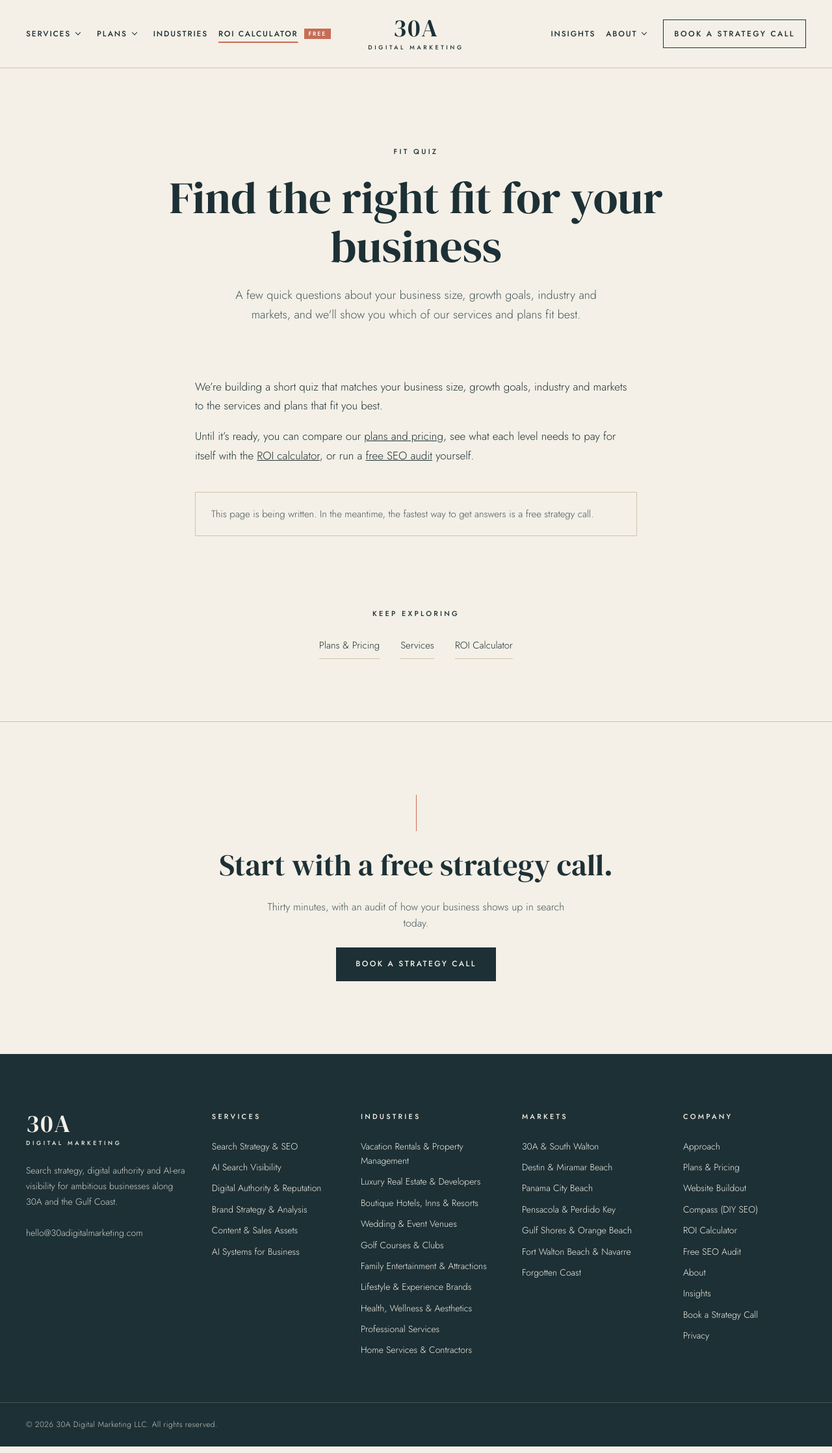
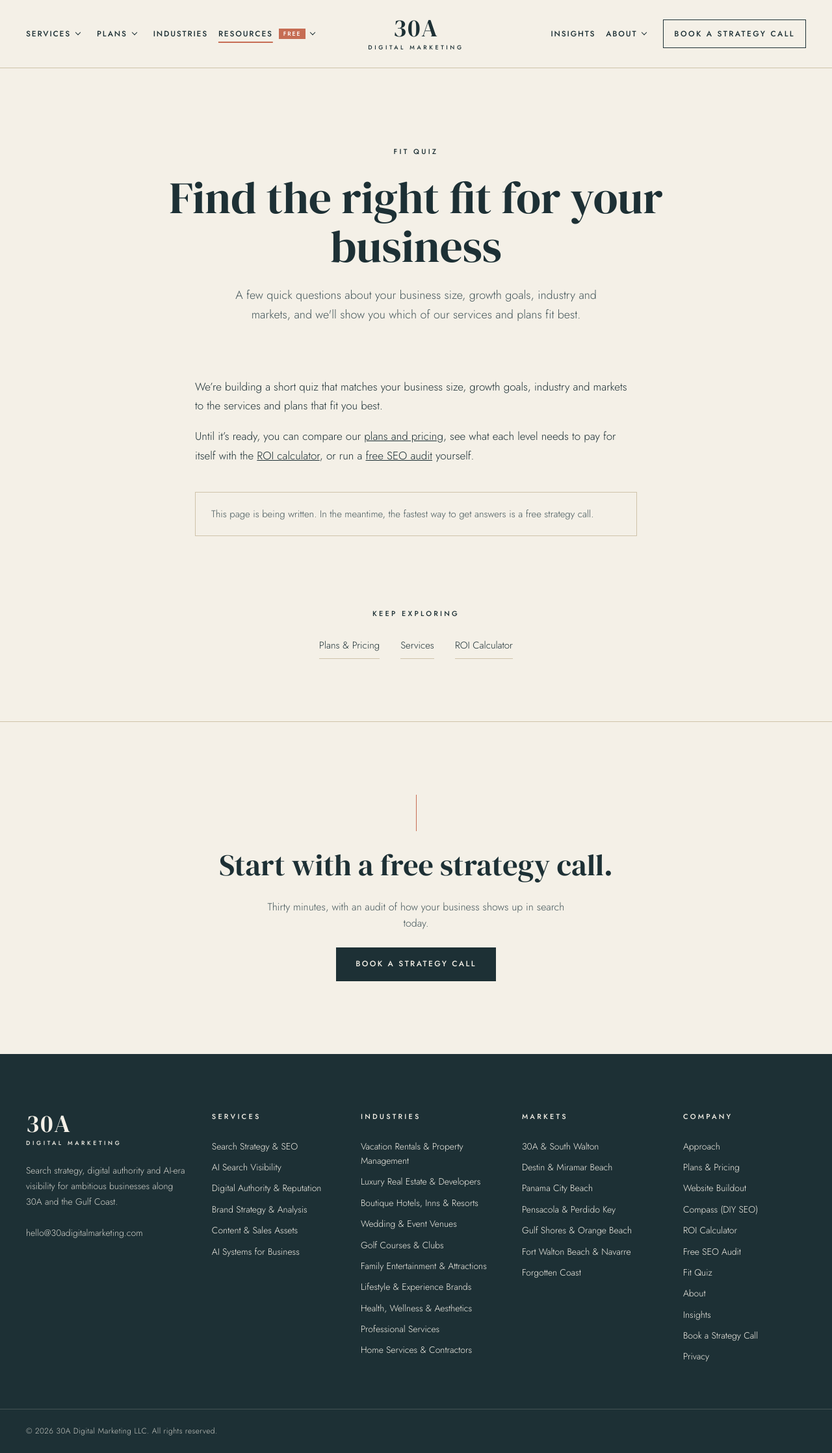
Before and after one commit to benalan317/30adigitalmarketing, a Jekyll site: the page built from fit-quiz/index.md, in a window 1280 px wide. Shown: the whole page at 65% size. Built offline with Jekyll 4.4.1, drawn with Linux system fonts in a browser that asks for light colours.

Commit message:
Add a Resources dropdown to the top menu (Free SEO Audit, ROI Calculator, Fit Quiz)
Co-Authored-By: Claude Sonnet 5.5 <noreply@anthropic.com>
Claude-Session: https://claude.ai/code/session_01Uq3wGXignUrd3BAjDu1muj

```diff
--- a/_includes/footer.html
+++ b/_includes/footer.html
@@ -53,6 +53,7 @@
         <li><a href="/plans/diy-seo/">Compass (DIY SEO)</a></li>
         <li><a href="/roi-calculator/">ROI Calculator</a></li>
         <li><a href="/free-audit/">Free SEO Audit</a></li>
+        <li><a href="/fit-quiz/">Fit Quiz</a></li>
         <li><a href="/about/">About</a></li>
         <li><a href="/insights/">Insights</a></li>
         <li><a href="/strategy-call/">Book a Strategy Call</a></li>
--- a/_includes/header.html
+++ b/_includes/header.html
@@ -3,7 +3,7 @@
   Pages with `header_style: overlay` in their front matter (the homepage) place the menu over the photo.
 
   Layout (Oct 23): Services and Plans sit side by side on the left (what we do / how you buy it),
-  followed by Industries and the ROI Calculator (highlighted with an accent underline and a "Free" tag).
+  followed by Industries and Resources (Free SEO Audit, ROI Calculator, Fit Quiz; highlighted with an accent underline and a "Free" tag).
   Insights, About and the "Book a Strategy Call" button sit on the right.
 
   The Services list builds itself from each service page's front matter (group: services, flagship: true).
@@ -59,7 +59,17 @@
 
       <a class="nav-link" href="/industries/">Industries</a>
 
-      <a class="nav-link nav-calc" href="/roi-calculator/"><span class="nav-calc-label">ROI Calculator</span><span class="nav-tag">Free</span></a>
+      <div class="nav-item has-submenu nav-calc">
+        <a href="/free-audit/"><span class="nav-calc-label">Resources</span><span class="nav-tag">Free</span></a>
+        <button class="submenu-toggle" type="button" aria-expanded="false" aria-controls="submenu-resources" aria-label="Show the free resources list"></button>
+        <div class="submenu" id="submenu-resources">
+          <ul>
+            <li><a href="/free-audit/"><span class="submenu-title">Free SEO Audit</span><span class="submenu-note">Run it yourself in about an hour.</span></a></li>
+            <li><a href="/roi-calculator/"><span class="submenu-title">ROI Calculator</span><span class="submenu-note">See what search could be worth.</span></a></li>
+            <li><a href="/fit-quiz/"><span class="submenu-title">Fit Quiz</span><span class="submenu-note">Find the plan that fits your business.</span></a></li>
+          </ul>
+        </div>
+      </div>
     </nav>
 
     <div class="nav-right" id="site-nav-right">
--- a/assets/css/style.css
+++ b/assets/css/style.css
@@ -129,14 +129,14 @@ a:focus-visible, button:focus-visible { outline: 2px solid var(--accent); outlin
   .nav-right .btn-outline { padding: 0 16px; }
 }
 
-/* ROI Calculator: the highlighted item */
-.site-header .nav-calc { gap: 9px; text-decoration: none; }
+/* Resources: the highlighted item */
+.site-header .nav-calc > a { display: inline-flex; align-items: center; gap: 9px; text-decoration: none; }
 .nav-calc-label {
   text-decoration: underline; text-decoration-color: var(--accent);
   text-decoration-thickness: 2px; text-underline-offset: 8px;
 }
-.site-header .nav-calc:hover { opacity: 1; }
-.site-header .nav-calc:hover .nav-calc-label { text-decoration-color: currentColor; }
+.site-header .nav-calc > a:hover { opacity: 1; }
+.site-header .nav-calc > a:hover .nav-calc-label { text-decoration-color: currentColor; }
 .nav-tag {
   display: inline-block; padding: 3px 7px 2px;
   background: var(--accent); color: #fff;
@@ -171,8 +171,6 @@ a:focus-visible, button:focus-visible { outline: 2px solid var(--accent); outlin
   .site-header.is-open .nav-right { padding-bottom: 12px; }
   .site-header.is-open .nav-link, .site-header.is-open .nav-item > a { min-height: 48px; }
   .site-header.is-open .nav-right .btn-outline { margin-top: 8px; align-self: flex-start; }
-  /* The calculator goes first so it is the first thing in the opened menu */
-  .nav-calc { order: -1; align-self: flex-start; margin-bottom: 4px; }
   /* Lists open in place when the small arrow is tapped */
   .nav-item { flex-wrap: wrap; }
   .nav-item > a { flex: 1 1 auto; }
```
